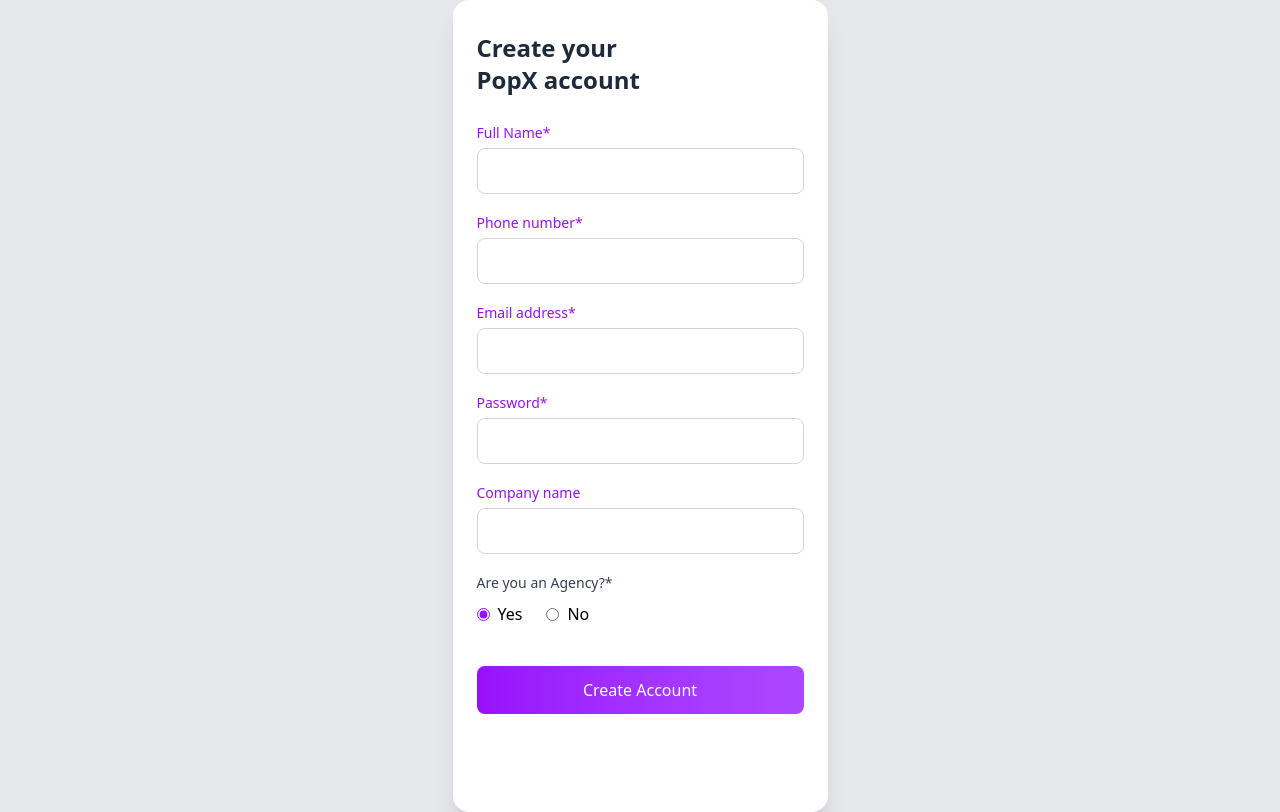
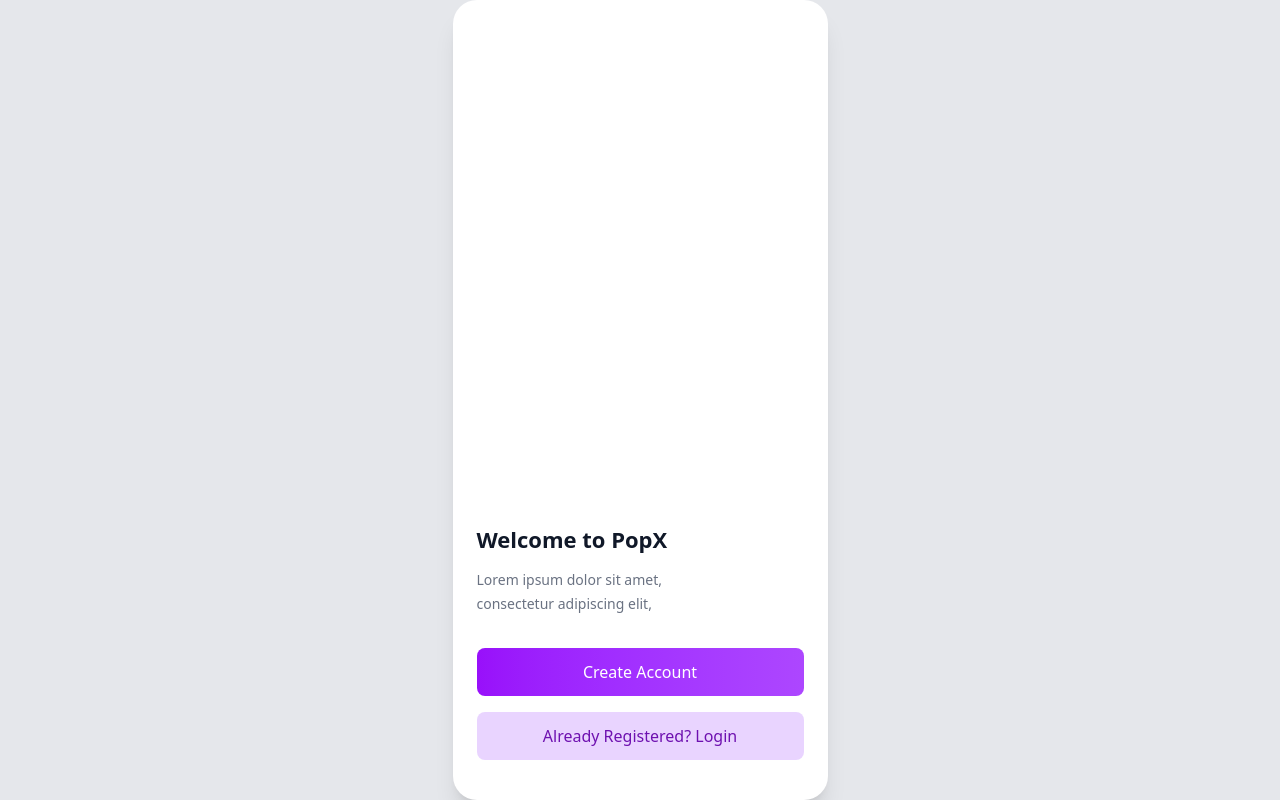
Before and after one commit to saviyo9037/educase-assignment, a React app: page /register in a window 1280 px wide. Built offline with nearby package versions, Linux system fonts and the light colour scheme; the HTML template or start-up script is replaced by a standard one.

Commit message:
the home screen fid

```diff
--- a/src/pages/Register.jsx
+++ b/src/pages/Register.jsx
@@ -1,130 +1,45 @@
 import React from "react";
 import { useNavigate } from "react-router-dom";
-import { Formik, Form, Field, ErrorMessage } from "formik";
-import * as Yup from "yup";
 
-function Register() {
+function Home() {
   const navigate = useNavigate();
 
-  const validationSchema = Yup.object({
-    fullName: Yup.string().required("Full name is required"),
-    phone: Yup.string().required("Phone number is required"),
-    email: Yup.string().email("Invalid email").required("Email is required"),
-    password: Yup.string().required("Password is required"),
-    agency: Yup.string().required("Please select an option"),
-  });
+  return (
+    <div className="min-h-screen flex items-center justify-center bg-gray-200 overflow-hidden">
 
-  return (
-    <div className="min-h-screen flex items-center justify-center bg-gray-200">
-      <div className="w-[375px] h-[812px] bg-white rounded-2xl shadow-xl px-6 py-8 flex flex-col justify-between">
+      <div className="w-[375px] h-[100dvh] max-h-[812px] bg-white rounded-3xl shadow-xl flex flex-col justify-end overflow-hidden">
 
-        <div>
-          <h1 className="text-2xl font-bold text-gray-800 mb-6">
-            Create your <br /> PopX account
-          </h1>
+        <div className="px-6 pb-10">
 
-          <Formik
-            initialValues={{
-              fullName: "",
-              phone: "",
-              email: "",
-              password: "",
-              company: "",
-              agency: "Yes",
-            }}
-            validationSchema={validationSchema}
-            onSubmit={(values) => {
-              navigate("/account", { state: values });
-            }}
-          >
-            {({ errors, touched }) => (
-              <Form className="space-y-4">
+          <h2 className="text-[22px] font-semibold text-gray-900">
+            Welcome to PopX
+          </h2>
 
+          <p className="text-gray-500 mt-3 text-sm leading-6">
+            Lorem ipsum dolor sit amet,
+          </p>
+          <p className="text-gray-500 text-sm leading-6">
+            consectetur adipiscing elit,
+          </p>
 
-                <div>
-                  <label className="text-purple-600 text-sm font-medium">
-                    Full Name*
-                  </label>
-                  <Field
-                    name="fullName"
-                    className="w-full mt-1 px-4 py-3 border rounded-lg text-sm border-gray-300 focus:ring-2 focus:ring-purple-500 outline-none"
-                  />
-                  <ErrorMessage name="fullName" component="div" className="text-red-500 text-xs mt-1" />
-                </div>
+          <div className="mt-8 flex flex-col gap-4">
 
-                <div>
-                  <label className="text-purple-600 text-sm font-medium">
-                    Phone number*
-                  </label>
-                  <Field
-                    name="phone"
-                    className="w-full mt-1 px-4 py-3 border rounded-lg text-sm border-gray-300 focus:ring-2 focus:ring-purple-500 outline-none"
-                  />
-                </div>
+            <button
+              onClick={() => navigate("/register")}
+              className="w-full py-3 rounded-lg text-white font-medium bg-gradient-to-r from-purple-600 to-purple-500"
+            >
+              Create Account
+            </button>
 
-                <div>
-                  <label className="text-purple-600 text-sm font-medium">
-                    Email address*
-                  </label>
-                  <Field
-                    name="email"
-                    type="email"
-                    className="w-full mt-1 px-4 py-3 border rounded-lg text-sm border-gray-300 focus:ring-2 focus:ring-purple-500 outline-none"
-                  />
-                </div>
+            <button
+              onClick={() => navigate("/login")}
+              className="w-full py-3 rounded-lg font-medium bg-purple-200 text-purple-800"
+            >
+              Already Registered? Login
+            </button>
 
+          </div>
 
-                <div>
-                  <label className="text-purple-600 text-sm font-medium">
-                    Password*
-                  </label>
-                  <Field
-                    name="password"
-                    type="password"
-                    className="w-full mt-1 px-4 py-3 border rounded-lg text-sm border-gray-300 focus:ring-2 focus:ring-purple-500 outline-none"
-                  />
-                </div>
-
-
-                <div>
-                  <label className="text-purple-600 text-sm font-medium">
-                    Company name
-                  </label>
-                  <Field
-                    name="company"
-                    className="w-full mt-1 px-4 py-3 border rounded-lg text-sm border-gray-300 focus:ring-2 focus:ring-purple-500 outline-none"
-                  />
-                </div>
-
-
-                <div>
-                  <label className="text-gray-700 text-sm font-medium">
-                    Are you an Agency?*
-                  </label>
-                  <div className="flex items-center gap-6 mt-2">
-                    <label className="flex items-center gap-2">
-                      <Field type="radio" name="agency" value="Yes" className="accent-purple-600" />
-                      Yes
-                    </label>
-
-                    <label className="flex items-center gap-2">
-                      <Field type="radio" name="agency" value="No" className="accent-purple-600" />
-                      No
-                    </label>
-                  </div>
-                </div>
-
-
-                <button
-                  type="submit"
-                  className="w-full mt-6 py-3 rounded-lg text-white font-medium bg-gradient-to-r from-purple-600 to-purple-500 hover:opacity-90 transition"
-                >
-                  Create Account
-                </button>
-
-              </Form>
-            )}
-          </Formik>
         </div>
 
       </div>
@@ -132,4 +47,4 @@
   );
 }
 
-export default Register;
+export default Home;
```
